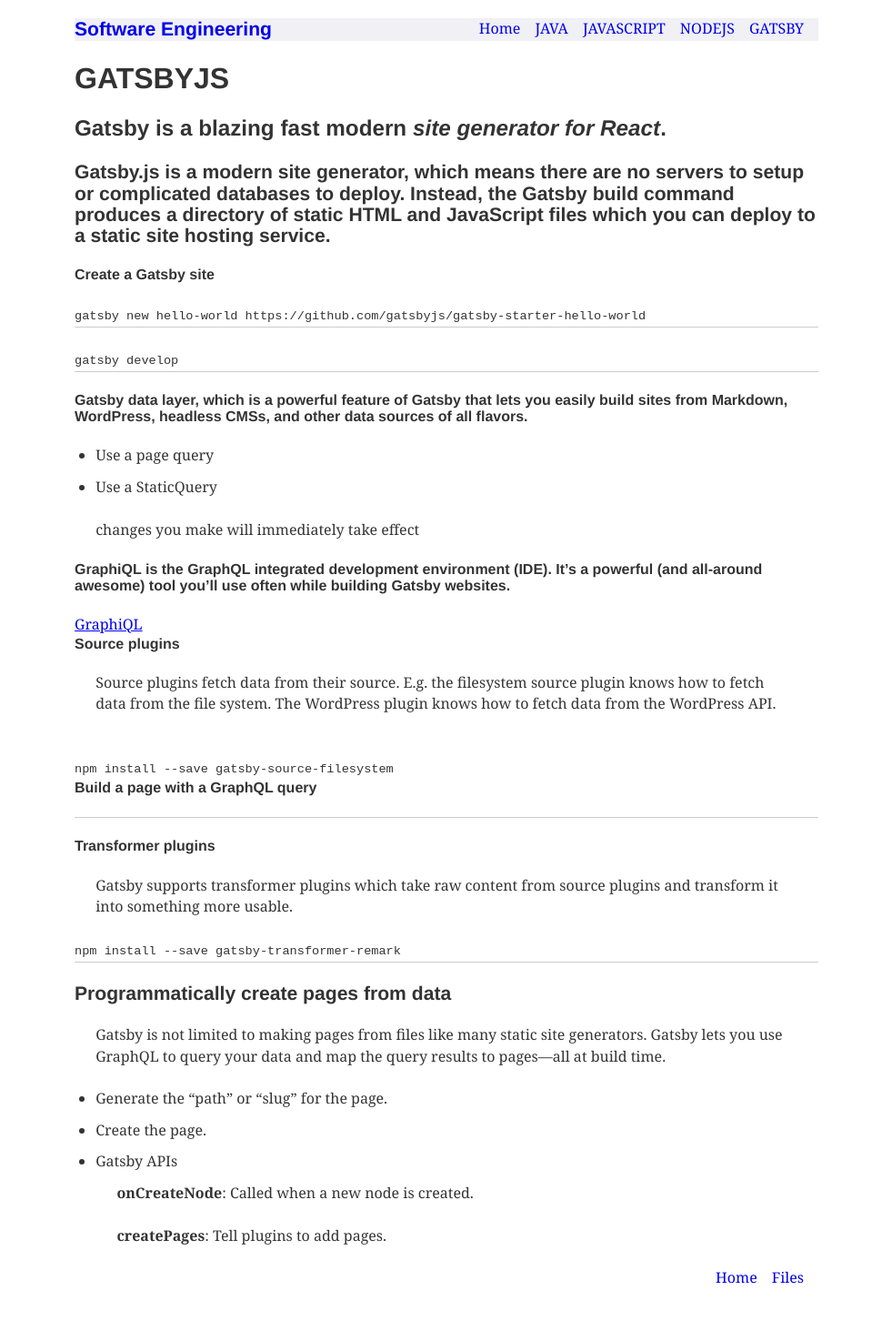
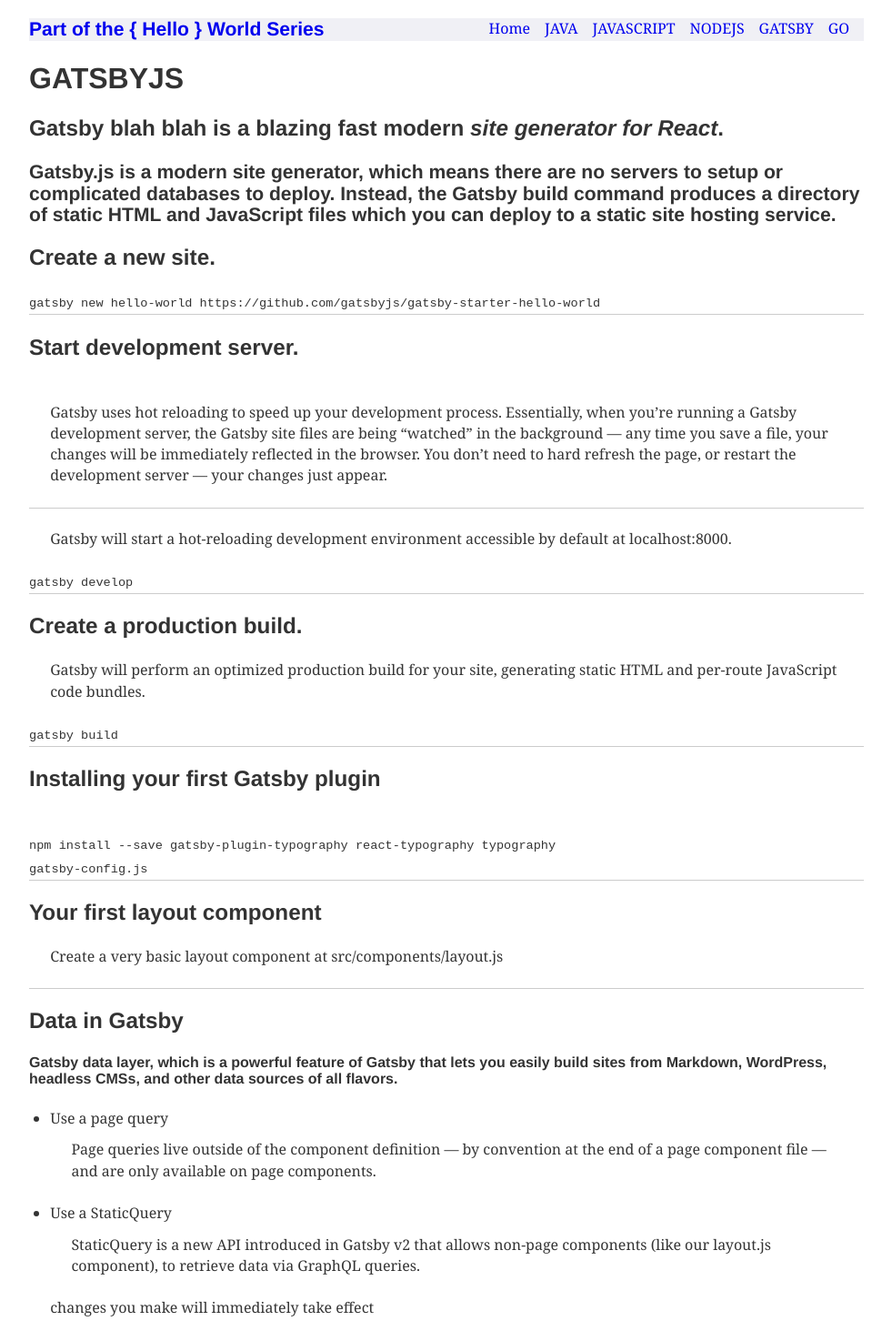
Before and after one commit to rdbasu/hello-gatsby, a Gatsby site: page /gatsby in a window 1280 px wide. Shown: the top 1452 px of the page at 91% size, without its empty margins (149-1130 px from the left). Built offline with nearby package versions, Linux system fonts and the light colour scheme; Gatsby itself is replaced by a stand-in of ours; some packages are replaced by stand-ins of ours.

Commit message:
4th commit

```diff
--- a/gatsby-config.js
+++ b/gatsby-config.js
@@ -2,7 +2,7 @@
     siteMetadata: {
         title: `Part of the { Hello } World Series`,
         java: `JAVA`,
-        header: `Software Engineering`
+        header: `Software Engineering YES`
     },
     plugins: [
         {
--- a/package.json
+++ b/package.json
@@ -21,6 +21,8 @@
     "react-typography": "^0.16.18",
     "typography": "^0.16.18",
     "typography-theme-bootstrap": "^0.16.18",
-    "typography-theme-lawton": "^0.16.18"
+    "typography-theme-funston": "^0.16.18",
+    "typography-theme-lawton": "^0.16.18",
+    "typography-theme-stardust": "^0.16.18"
   }
 }
--- a/src/components/layout.js
+++ b/src/components/layout.js
@@ -14,18 +14,18 @@
       query {
         site {
           siteMetadata {
-            header
+            title
           }
         }
       }
     `
     }
     render = { data => (
-      <div style={{ margin: `0 auto`, maxWidth: 850, padding: `1.25rem 1rem` }}>
+      <div style={{ margin: `0 auto`, maxWidth: 950, padding: `1.25rem 1rem` }}>
       <header style={{ marginBottom: `1.5rem`, backgroundColor: `#f0f0f5` }}>
         <Link to="/" style={{ textShadow: `none`, backgroundImage: `none`, textDecoration: `none` }}>
           {/* <h3 style={{ display: `inline` }}>Software Engineering</h3> */}
-          <h3 style={{ display: `inline` }}>{data.site.siteMetadata.header}</h3>
+          <h3 style={{ display: `inline` }}>{data.site.siteMetadata.title}</h3>
         </Link>
         <ul style={{ listStyle: `none`, float: `right` }}>
           <ListLink to="/">Home</ListLink>
@@ -33,6 +33,7 @@
           <ListLink to="/javascript/">JAVASCRIPT</ListLink>
           <ListLink to="/nodejs/">NODEJS</ListLink>
           <ListLink to="/gatsby/">GATSBY</ListLink>
+          <ListLink to="/go/">GO</ListLink>
         </ul>
       </header>
       {children}
@@ -40,6 +41,7 @@
       <ul style={{ listStyle: `none`, float: `right` }}>
           <ListLink to="/">Home</ListLink>
           <ListLink to="/files/">Files</ListLink>
+          <ListLink to="/go/">GO</ListLink>
         </ul>
       </footer>
     </div>
--- a/src/pages/gatsby.js
+++ b/src/pages/gatsby.js
@@ -6,20 +6,47 @@
 export default () => (
   <Layout>
     <h1>GATSBYJS</h1>
-    <h2>Gatsby is a blazing fast modern <i>site generator for React</i>.</h2>
+    <h2>Gatsby blah blah is a blazing fast modern <i>site generator for React</i>.</h2>
 
     <h3>Gatsby.js is a modern site generator, which means there are no servers to setup or complicated databases to deploy. Instead, the Gatsby build command produces a directory of static HTML and JavaScript files which you can deploy to a static site hosting service.</h3>
 
-    <h4>Create a Gatsby site</h4>
+    <h2>Create a new site.</h2>
     <code>gatsby new hello-world https://github.com/gatsbyjs/gatsby-starter-hello-world
     </code>
     <hr />
+    {/* <code>gatsby develop</code> */}
+    <h2>Start development server.</h2>
+    <br />
+    <blockquote>Gatsby uses hot reloading to speed up your development process. Essentially, when you’re running a Gatsby development server, the Gatsby site files are being “watched” in the background — any time you save a file, your changes will be immediately reflected in the browser. You don’t need to hard refresh the page, or restart the development server — your changes just appear.</blockquote>
+    <hr />
+
+    <blockquote>Gatsby will start a hot-reloading development environment accessible by default at localhost:8000.</blockquote>
     <code>gatsby develop</code>
     <hr />
+
+    <h2>Create a production build.</h2>
+    <blockquote>Gatsby will perform an optimized production build for your site, generating static HTML and per-route JavaScript code bundles.</blockquote>
+    <code>gatsby build</code>
+    <hr />
+
+    <h2>Installing your first Gatsby plugin</h2>
+    <br />
+    <code>npm install --save gatsby-plugin-typography react-typography typography</code>
+    <br />
+    <code>gatsby-config.js</code>
+    <hr />
+
+    <h2>Your first layout component</h2>
+    <blockquote>Create a very basic layout component at src/components/layout.js</blockquote>
+    <hr />
+
+    <h2>Data in Gatsby</h2>
     <h4>Gatsby data layer, which is a powerful feature of Gatsby that lets you easily build sites from Markdown, WordPress, headless CMSs, and other data sources of all flavors.</h4>
     <ul>
       <li>Use a page query</li>
+      <blockquote>Page queries live outside of the component definition — by convention at the end of a page component file — and are only available on page components.</blockquote>
       <li>Use a StaticQuery</li>
+      <blockquote>StaticQuery is a new API introduced in Gatsby v2 that allows non-page components (like our layout.js component), to retrieve data via GraphQL queries.</blockquote>
     </ul>
     <blockquote>changes you make will immediately take effect</blockquote>
   <h4>GraphiQL is the GraphQL integrated development environment (IDE). It’s a powerful (and all-around awesome) tool you’ll use often while building Gatsby websites.</h4>
--- /dev/null
+++ b/src/pages/gomd.md
@@ -0,0 +1,15 @@
+---
+title: "This is the GO markdown"
+---
+
+# This is Line 1 GO
+## This is Line 2 GO
+
+### kajsdsjkahdsakjdh
+
+* sdfsafd
+* sdfsfsad
+* sfsdfds
+
+* something 1
+* something 2
--- a/src/utils/typography.js
+++ b/src/utils/typography.js
@@ -1,7 +1,9 @@
 import Typography from "typography"
-import bootstrapTheme from "typography-theme-bootstrap"
+// import bootstrapTheme from "typography-theme-bootstrap"
+// import stardustTheme from "typography-theme-stardust"
+import typographythemefunston from "typography-theme-funston"
 // const typography = new Typography({
 //     baseFontSize: "16px"
 // })
-const typography = new Typography(bootstrapTheme)
+const typography = new Typography(typographythemefunston)
 export default typography
```
Also changed, not shown: src/pages/files.js (+8 -4 lines), src/pages/go.js (added, +21 -0 lines), src/pages/index.js (+2 -29 lines).
